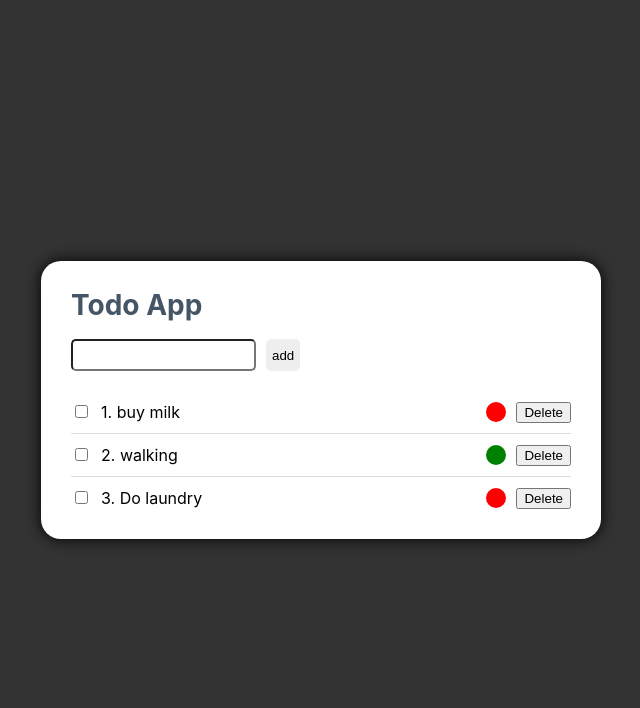
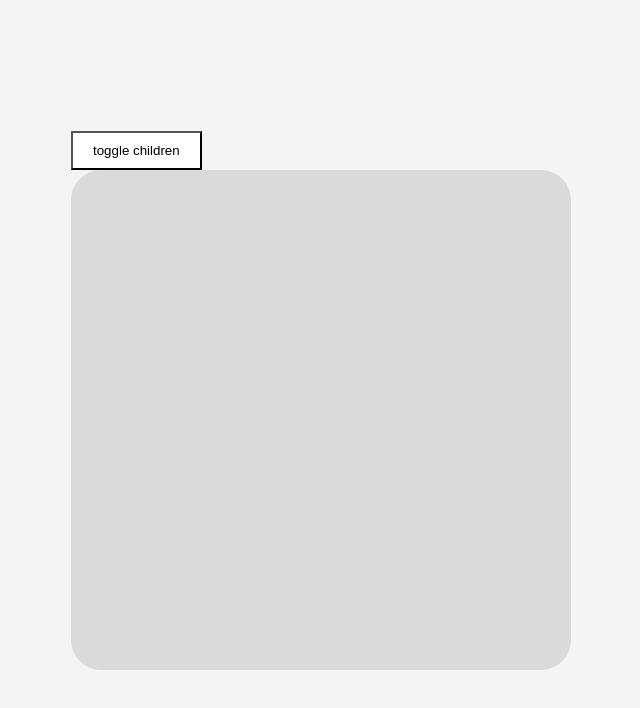
Before and after one commit to aktyu101/react, a React (Create React App) app: page / in a window 1280 px wide. Shown: the top 708 px of the page, without its empty margins (319-959 px from the left). Built offline with nearby package versions, Linux system fonts and the light colour scheme.

Commit message:
230225 : study

```diff
--- a/src/App.css
+++ b/src/App.css
@@ -1,5 +1,5 @@
 html {
-  background-color: #333;
+  background-color: rgb(233 233 233 / 49%);
   min-height: 100vh;
 }
 body {
--- a/src/App.js
+++ b/src/App.js
@@ -3,13 +3,14 @@ import React from "react";
 import Button from "./Button";
 // import { Props } from "./study/Props";
 //import Condition from "./study/Condition";
-import Loop from "./study/Loop";
+// import Loop from "./study/Loop";
+import LifeCycle from "./study/LifeCycle";
 
 function App() {
   return (
     <>
       <div className="app-wrapper">
-        <Loop />
+        <LifeCycle />
       </div>
     </>
   );
--- /dev/null
+++ b/src/study/LifeCycle.jsx
@@ -0,0 +1,68 @@
+import { useState, useEffect } from "react";
+// lifecycle
+// mounted
+// updated state 필요
+// destroy 3개는 언제 발생하는지 알고 있어야함
+const LifeCycle = () => {
+  const [view, setView] = useState(false);
+
+  useEffect(() => {
+    console.log("lifecycle mounted");
+  }, []);
+  useEffect(() => {
+    console.log("lifestyle updated");
+  }, [view]); //추적하고 싶은 state
+
+  return (
+    <div style={{ display: "flex", flexDirection: "column" }}>
+      <div>
+        <button
+          style={{
+            padding: "10px 20px",
+            backgroundColor: "#fff",
+            color: "#000",
+          }}
+          onClick={() => setView((state) => !state)}
+        >
+          toggle children
+        </button>
+      </div>
+
+      <div
+        style={{
+          width: 500,
+          height: 500,
+          display: "flex",
+          backgroundColor: "#dadada",
+          borderRadius: "30px",
+          justifyContent: "center",
+          alignItems: "center",
+        }}
+      >
+        {view && <Children />}
+        {/* 새로 생성되는 시점에서 mounted 발생 */}
+      </div>
+    </div>
+  );
+};
+
+const Children = () => {
+  useEffect(() => {
+    console.log("children mounted");
+    return () => {
+      console.log("children destroy");
+    };
+  }, []);
+  return (
+    <div
+      style={{
+        width: 200,
+        height: 200,
+        backgroundColor: "#fff",
+        borderRadius: "30px",
+      }}
+    />
+  );
+};
+export default LifeCycle;
+//하위 요소들이 lifecycle 먼저 발생
--- a/src/study/Loop.css
+++ b/src/study/Loop.css
@@ -1,6 +1,22 @@
 .todo-item {
-  border-top: 1px solid #ddd;
+  border-top: 1px solid #d5d9e1;
 }
 .todo-item:nth-of-type(1) {
   border-top: 0;
 }
+.deleteBtn:hover {
+  opacity: 50%;
+}
+.delBtn {
+  border: solid 0.5px #0057ae;
+  background-color: #fff;
+  line-height: 25px;
+  gap: 10px;
+  border-radius: 5px;
+  color: #0057ae;
+  cursor: pointer;
+}
+.delBtn:hover {
+  background-color: #0057ae;
+  color: #fff;
+}
--- a/src/study/Loop.jsx
+++ b/src/study/Loop.jsx
@@ -14,7 +14,7 @@ export default function Condition() {
     setInputText(event.target.value);
   };
   const handleAddtodo = () => {
-    if (inputText.trim() === "") return; //동작을안시킴
+    if (inputText.trim() === "") return;
     const newTodo = {
       id: todoList.length + 1,
       text: inputText,
@@ -32,26 +32,50 @@ export default function Condition() {
         .map((todo, index) => ({ ...todo, id: index + 1 }))
     );
   };
+  //선택삭제
+  const handleCheckDeleteTodo = () => {
+    const noneChecked = todoList
+      .filter((todo) => todo.checked === false)
+      .map((todo, index) => ({ ...todo, id: index + 1 }));
+    console.log("none", noneChecked);
+    setTodoList(noneChecked);
+    // //checked가 true로 변경
+    // initialTodoList[0].checked = true;
+    // console.log(initialTodoList[0].checked);
+    // //checked가 true면 삭제
+  };
+  //완료
+  const completedTodo = (id) => {
+    setTodoList((list) =>
+      list
+        .filter((todo) => todo.id !== id)
+        .map((todo, index) => ({ ...todo, id: index + 1 }))
+    );
+  };
+  //완료여부
   const handleCheckTodo = (event) => {
     const id = Number(event.target.name);
     const checked = event.target.checked;
     setTodoList((list) =>
       list.map((todo) => {
         return { ...todo, checked: todo.id === id ? checked : todo.checked };
+        console.log(initialTodoList);
       })
     );
     // console.log(event.target.checked);
     // console.log(event.target.name);
   };
+  //전체삭제
+  const allDeleteTodo = () => {};
 
   return (
     <div
       style={{
-        backgroundColor: "#fff",
+        backgroundColor: "#f2e9fb21",
         width: "500px",
         padding: "20px 30px",
-        borderRadius: "20px",
-        boxShadow: "0 0 15px #000",
+        borderRadius: "10px",
+        boxShadow: "9px 9px 18px rgb(214 214 214), -9px -9px 18px #ffffff",
       }}
     >
       <h1
@@ -60,7 +84,7 @@ export default function Condition() {
           lineHeight: "1em",
           margin: 0,
           padding: "10px 0 20px 0",
-          color: "#456",
+          color: "rgb(0 87 174)",
         }}
       >
         Todo App
@@ -71,24 +95,28 @@ export default function Condition() {
           value={inputText}
           onChange={handleChangeInput}
           style={{
+            textIndent: "10px",
             height: "32px",
-            border: "1px sold #ddd",
+            border: "0.5px solid #0057ae",
             borderRadius: "5px",
             boxSizing: "border-box",
+            flexGrow: 1,
           }}
         />
         <button
           style={{
             height: "32px",
+            width: 56,
             border: 0,
             background: "none",
-            background: "#eee",
+            background: "rgb(0 87 174)",
             borderRadius: "5px",
             cursor: "pointer",
+            color: "#fff",
           }}
           onClick={handleAddtodo}
         >
-          add
+          +
         </button>
       </div>
       <ul
@@ -127,21 +155,53 @@ export default function Condition() {
               <span
                 style={{
                   display: "flex",
-                  width: 20,
-                  height: 20,
-                  backgroundColor: todo.completed ? "green" : "red",
+                  width: 8,
+                  height: 8,
+                  backgroundColor: todo.completed ? "#005500" : "#c00000",
                   borderRadius: "50%",
                 }}
               ></span>
             </div>
             <div>
-              <button onClick={() => handleDeleteTodo(todo.id)}>Delete</button>
+              <button
+                className="deleteBtn"
+                onClick={() => handleDeleteTodo(todo.id)}
+                style={{
+                  backgroundColor: "#969696",
+                  border: "none",
+                  borderRadius: 5,
+                  color: "#fff",
+                  cursor: "pointer",
+                }}
+              >
+                Delete
+              </button>
             </div>
           </li>
         ))}
       </ul>
+      <div
+        style={{
+          display: "flex",
+          justifyContent: "flex-end",
+          marginTop: 10,
+          gap: 5,
+        }}
+      >
+        <button className="delBtn" onClick={() => handleCheckDeleteTodo()}>
+          선택 삭제
+        </button>
+        <button className="delBtn" onClick={() => allDeleteTodo()}>
+          전체 삭제
+        </button>
+        <button
+          className="delBtn"
+          onClick={() => completedTodo()}
+          style={{ backgroundColor: "#0057ae", color: "#fff" }}
+        >
+          완료
+        </button>
+      </div>
     </div>
   );
 }
-//삭제 버튼 넣고 체크된 항목 한번에 삭제
-//올체크드 버튼
```
